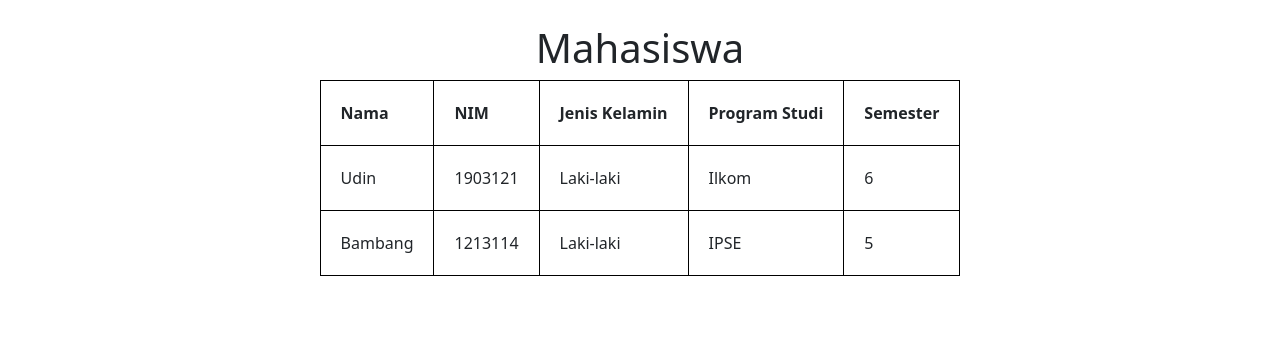
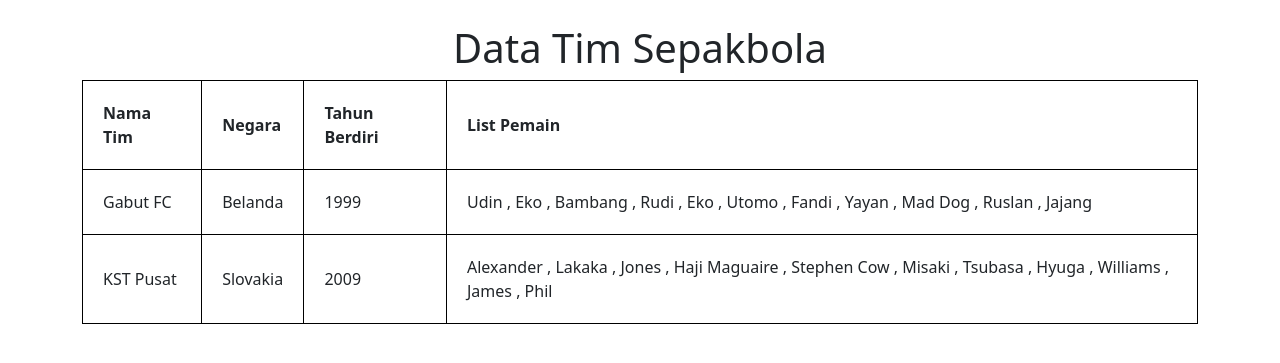
Before and after one commit to RizalAmriH/LATIHAN1DPBO2022, a PHP site: page / in a window 1280 px wide. Shown: the top 363 px of the page. Run offline with PHP 8.4, Linux system fonts and the light colour scheme; some libraries are stand-ins or nearby versions.

Commit message:
Add files via upload

```diff
--- /dev/null
+++ b/TimBola.php
@@ -0,0 +1,55 @@
+<?php
+
+class TimBola{
+    private $namaTim;
+    private $negara;
+    private $tahunBerdiri;
+    private $pemain = array();
+
+
+    public function __construct($namaTim = 0, $negara = 0, $tahunBerdiri = 0, $pemain = 0) {
+        $this->namaTim = $namaTim;
+        $this->negara = $negara;
+        $this->tahunBerdiri = $tahunBerdiri;
+        $this->pemain = $pemain;
+
+
+    }
+
+    public function setNamaTim($namaTim) { //
+        $this->namaTim = $namaTim;
+    }
+    public function getNamaTim(){
+        return $this->namaTim;
+    }
+
+    public function setNegara($negara) { //
+        $this->negara = $negara;
+    }
+
+    public function getNegara(){
+        return $this->negara;
+    }
+
+    public function setTahunBerdiri($tahunBerdiri){
+        $this->tahunBerdiri = $tahunBerdiri;
+    }
+    public function getTahunBerdiri(){
+        return $this->tahunBerdiri;
+    }
+
+    public function setPemain($pemain){
+        $this->pemain = $pemain;
+    }
+
+    public function getPemain(){
+        return $this->pemain;
+    }
+
+
+}
+
+
+
+
+?>
--- a/index.php
+++ b/index.php
@@ -3,27 +3,36 @@
 	<head>
 		<title>LATIHAN 1 DPBO 2022</title>
 		<link rel="stylesheet" href="./vendor/twbs/bootstrap/dist/css/bootstrap.min.css">
+        <?php
+        include "TimBola.php";
 
-        <?php
-        include "Mahasiswa.php";
+		//tim 1 pake setter
+        $tim1 = new TimBola();
+        $tim1->setNamaTim('Gabut FC');
+        $tim1->setNegara('Belanda');
+        $tim1->setTahunBerdiri("1999");
 
-        $mahasiswa1 = new Mahasiswa();
-        $mahasiswa1->setNama('Udin');
-        $mahasiswa1->setNim(1903121);
-        $mahasiswa1->setGenders("Laki-laki");
-        $mahasiswa1->setProdi("Ilkom");
-        $mahasiswa1->setSemester("6");
+        $nama_pemain = array("Udin", "Eko", "Bambang","Rudi","Eko", "Utomo", "Fandi", "Yayan", "Mad Dog","Ruslan","Jajang");
 
-        $mahasiswa2 = new Mahasiswa("Bambang", 1213114, "Laki-laki", "IPSE", "5");
+        $tim1->setPemain($nama_pemain);
+
+		//tim 2 pake getter
+		$nama_pemain2 =array("Alexander", "Lakaka", "Jones", "Haji Maguaire", "Stephen Cow", "Misaki","Tsubasa","Hyuga", "Williams", "James","Phil");
+		$tim2 = new TimBola("KST Pusat","Slovakia", "2009", $nama_pemain2 );
 
         ?>
 
+
+
     <style>
 
-    table, th, td {
+    table, th,td{
     border: 1px solid black;
     padding: 20px;
+    border-collapse: collapse;
     }
+
+
     </style>
 
     </head>
@@ -33,37 +42,51 @@
 
 		<div class="container">
 			<br>
-			<CENTER><h1>Mahasiswa</h1></CENTER>
+			<CENTER><h1>Data Tim Sepakbola</h1></CENTER>
 
 		<CENTER>
 			<table>
 				<thead>
 					<tr>
-						<th scope="col">Nama</th>
-						<th scope="col">NIM</th>
-						<th scope="col">Jenis Kelamin</th>
-						<th scope="col">Program Studi</th>
-						<th scope="col">Semester</th>
+						<th >Nama Tim</th>
+						<th >Negara</th>
+						<th >Tahun Berdiri</th>
+						<th >List Pemain</th>
 
 
 					</tr>
 				</thead>
 				<?php
+						//tim 1
+						echo "<tr>";
+						echo "<td>".$tim1->getNamaTim()."</td>";
+						echo "<td>".$tim1->getNegara()."</td>";
+						echo "<td>".$tim1->getTahunBerdiri()."</td>";
 
-						echo "<tr>";
-						echo "<td>".$mahasiswa1->getNama()."</td>";
-						echo "<td>".$mahasiswa1->getNim()."</td>";
-						echo "<td>".$mahasiswa1->getGenders()."</td>";
-						echo "<td>".$mahasiswa1->getProdi()."</td>";
-						echo "<td>".$mahasiswa1->getSemester()."</td>";
+                        echo "<td>";
+                        for($i = 0; $i<=10; $i++) {
+                            if($i != 0) {
+                                echo " , ";
+                            }
+                            echo $tim1->getPemain()[$i];
+
+                        }
 						echo "</td>";
 						echo "</tr>";
-                        echo "<tr>";
-						echo "<td>".$mahasiswa2->getNama()."</td>";
-						echo "<td>".$mahasiswa2->getNim()."</td>";
-						echo "<td>".$mahasiswa2->getGenders()."</td>";
-						echo "<td>".$mahasiswa2->getProdi()."</td>";
-						echo "<td>".$mahasiswa2->getSemester()."</td>";
+						//tim 2
+						echo "<tr>";
+						echo "<td>".$tim2->getNamaTim()."</td>";
+						echo "<td>".$tim2->getNegara()."</td>";
+						echo "<td>".$tim2->getTahunBerdiri()."</td>";
+
+                        echo "<td>";
+                        for($i = 0; $i<=10; $i++) {
+                            if($i != 0) {
+                                echo " , ";
+                            }
+                            echo $tim2->getPemain()[$i];
+
+                        }
 						echo "</td>";
 						echo "</tr>";
 
```
